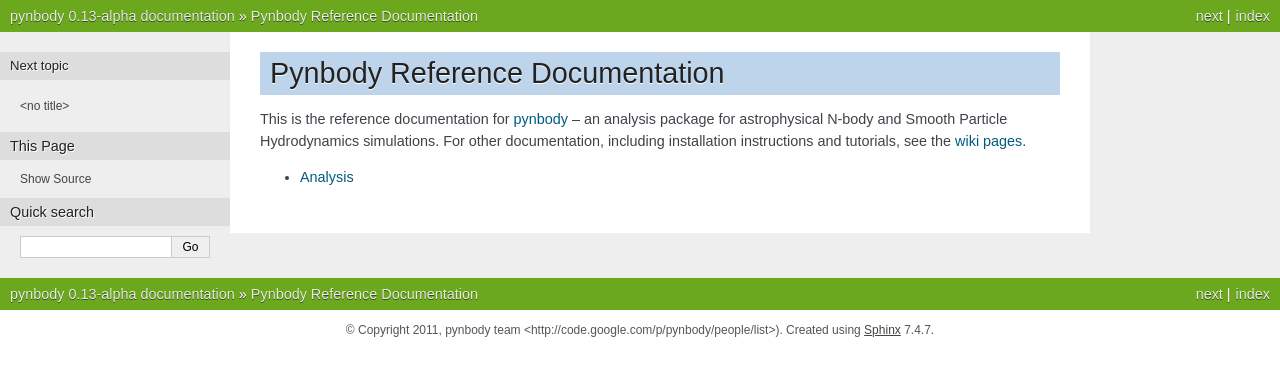
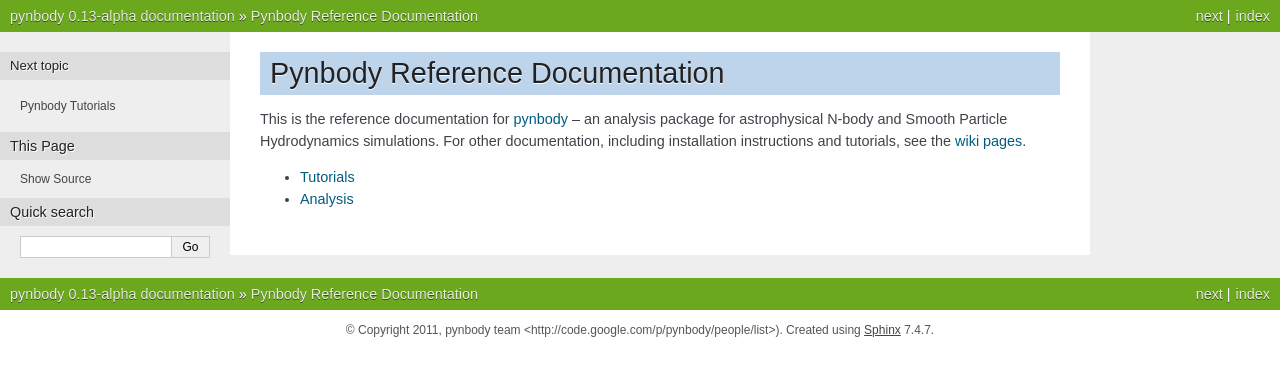
Before and after one commit to pynbody/pynbody, a Sphinx documentation site: the page built from docs/index.rst, in a window 1280 px wide. Shown: the top 376 px of the page. Built offline with Sphinx 7.4.7, drawn with Linux system fonts in a browser that asks for light colours; formulas are drawn with MathJax 3; pages that are not in the unit, such as notebooks, are missing from menus.

Commit message:
added tutorials subdirectory and top-level index file for the documentation

```diff
--- a/docs/index.rst
+++ b/docs/index.rst
@@ -17,6 +17,7 @@
 .. toctree::
    :maxdepth: 2
 
+   Tutorials <tutorials/tutorials>
    Framework classes <pynbody>
    Analysis <analysis>
    Plotting <plot>
--- /dev/null
+++ b/docs/tutorials/tutorials.rst
@@ -0,0 +1,5 @@
+.. pynbody tutorials main index
+
+
+Pynbody Tutorials
+=================
```
